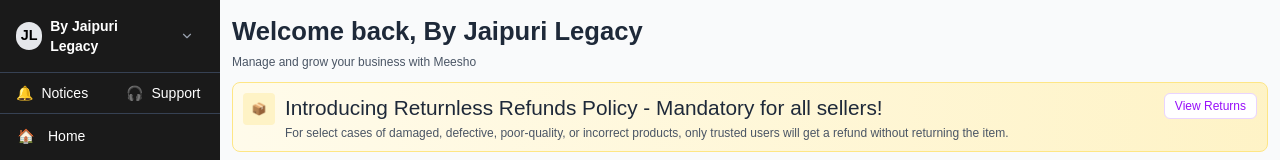
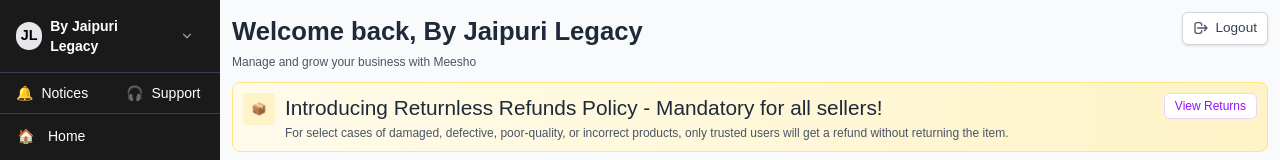
Before and after one commit to NobelTechInnovations/agoraseller-front-next, a Next.js app: page /store-manage in a window 1280 px wide. Shown: the top 160 px of the page. Built offline with nearby package versions, Linux system fonts and the light colour scheme; sample sign-in values are in the browser's storage.

Commit message:
dashbaorr pendig

```diff
--- a/app/components/layout/DashboardLayout.js
+++ b/app/components/layout/DashboardLayout.js
@@ -1,10 +1,36 @@
+'use client';
+
+import { useRouter } from 'next/navigation';
 import Sidebar from './sidebar';
 
 export default function DashboardLayout({ children }) {
+  const router = useRouter();
+
+  const handleLogout = () => {
+    // Remove auth token from localStorage
+    localStorage.removeItem('sellerAuth');
+
+    // Redirect to login/onboarding page
+    router.push('/');
+  };
+
   return (
     <div className="flex min-h-screen">
       <Sidebar />
-      <main className="ml-[220px] flex-1 overflow-auto bg-gray-50">
+      <main className="ml-[220px] flex-1 overflow-auto bg-gray-50 relative">
+        {/* Logout button */}
+        <div className="absolute top-3 right-3 z-10">
+          <button
+            onClick={handleLogout}
+            className="bg-white hover:bg-gray-100 text-gray-700 font-medium py-1.5 px-3 border border-gray-300 rounded-md shadow-sm text-xs flex items-center gap-1.5"
+          >
+            <svg xmlns="http://www.w3.org/2000/svg" className="h-4 w-4 text-gray-600" fill="none" viewBox="0 0 24 24" stroke="currentColor" strokeWidth={2}>
+              <path strokeLinecap="round" strokeLinejoin="round" d="M17 16l4-4m0 0l-4-4m4 4H7m6 4v1a3 3 0 01-3 3H6a3 3 0 01-3-3V7a3 3 0 013-3h4a3 3 0 013 3v1" />
+            </svg>
+            Logout
+          </button>
+        </div>
+
         {children}
       </main>
     </div>
--- a/app/globals.css
+++ b/app/globals.css
@@ -29,7 +29,7 @@
 input, select, textarea, button {
   font-size: 0.85rem;
   height: auto;
-  padding: 0.4rem 0.625rem;
+  padding: 0.3rem 0.625rem;
 }
 
 button {
--- a/app/onboarding/thank-you/page.js
+++ b/app/onboarding/thank-you/page.js
@@ -57,7 +57,7 @@
             </li>
             <li className="flex items-start">
               <span className="w-4 h-4 bg-[#6800cd] rounded-full text-white flex items-center justify-center text-xs mr-2 flex-shrink-0 mt-0.5">2</span>
-              <span>You'll receive an email confirmation once your account is activated</span>
+              <span>You&apos;ll receive an email confirmation once your account is activated</span>
             </li>
             <li className="flex items-start">
               <span className="w-4 h-4 bg-[#6800cd] rounded-full text-white flex items-center justify-center text-xs mr-2 flex-shrink-0 mt-0.5">3</span>
```
